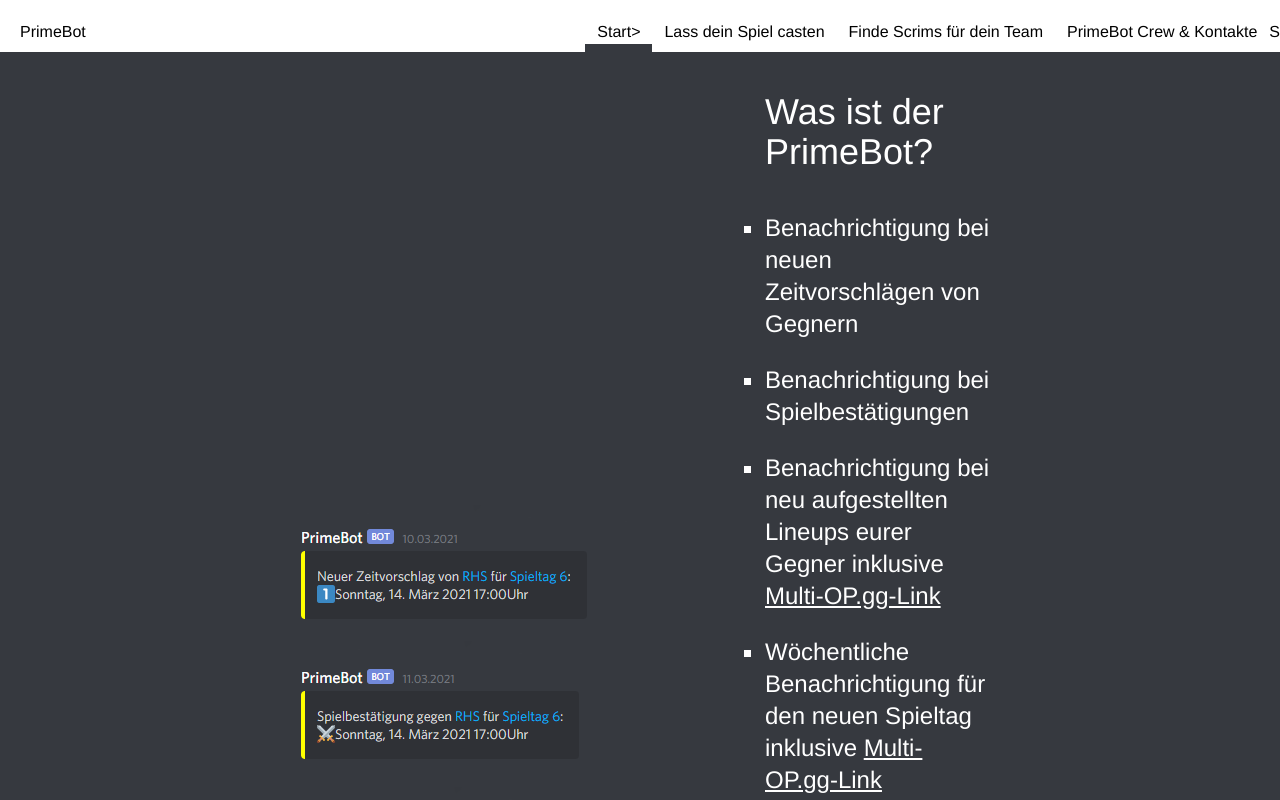
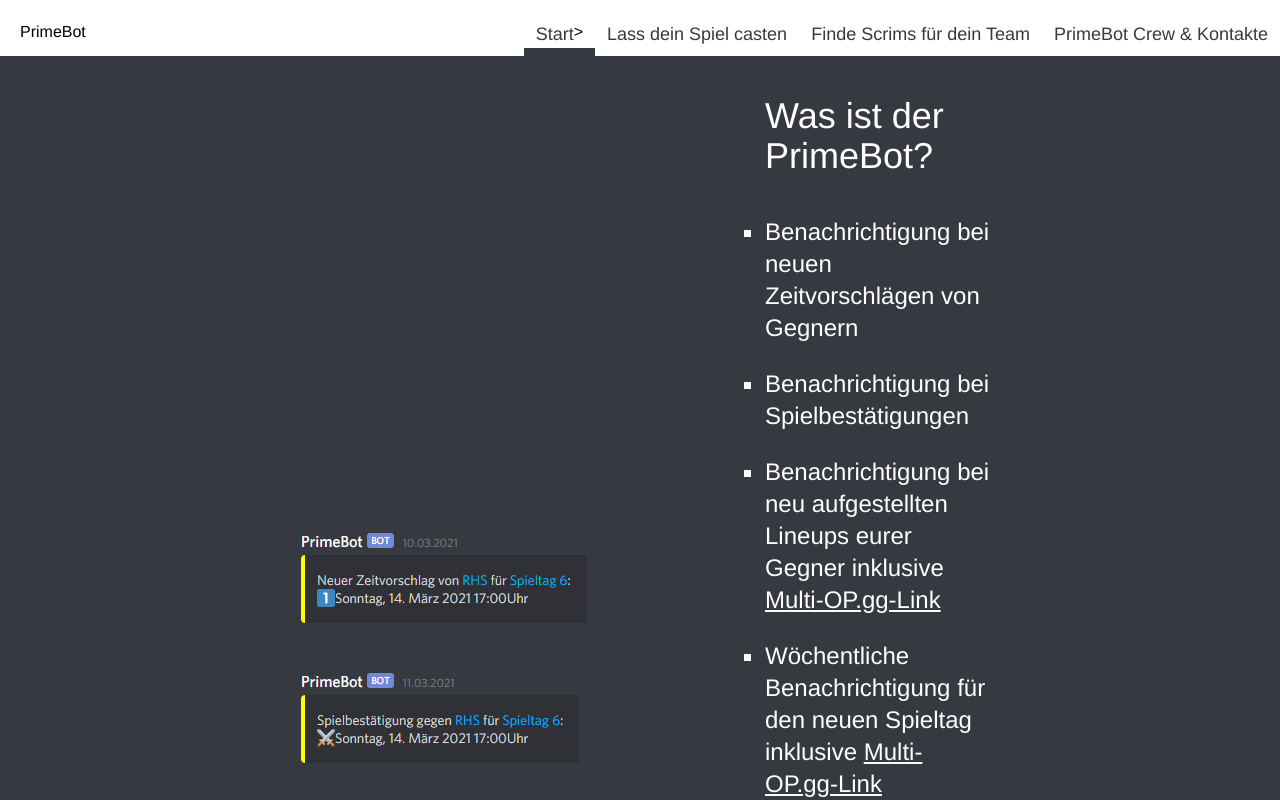
Before and after one commit to coronoro/primebot, a Vue app: page / in a window 1280 px wide. Shown: the top 800 px of the page. Built offline with nearby package versions, Linux system fonts and the light colour scheme.

Commit message:
fixed hover effects

```diff
--- a/src/components/header.vue
+++ b/src/components/header.vue
@@ -12,9 +12,11 @@
           @select="selectedIndex = index"
           class="px-3"/>
     </div>
+    <!--
     <div>
-      S
+      Suche
     </div>
+    -->
   </div>
 </template>
 
--- a/src/components/menu-item.vue
+++ b/src/components/menu-item.vue
@@ -1,12 +1,11 @@
 <template>
   <div
-      class="flex px-3"
+      class="menu-item flex px-3"
       @click="$emit('select')"
       :class="{'selected': selected}">
     <div class="flex">
-
       <h3
-          class="cursor-pointer hover:color-800"
+          class="text-lg text-primebot-gray cursor-pointer"
           @click="navigate(item.route)">{{ item.name }}</h3>
       <div v-if="item.children">
         >
@@ -41,7 +40,15 @@
 <style scoped>
 .selected {
   @apply border-b-8;
-  @apply border-primebot-gray
+  @apply border-primebot-gray;
+}
+
+.selected:hover {
+  @apply border-gray-500;
+}
+
+.menu-item:hover h3 {
+  @apply text-gray-500;
 }
 
 </style>
```
